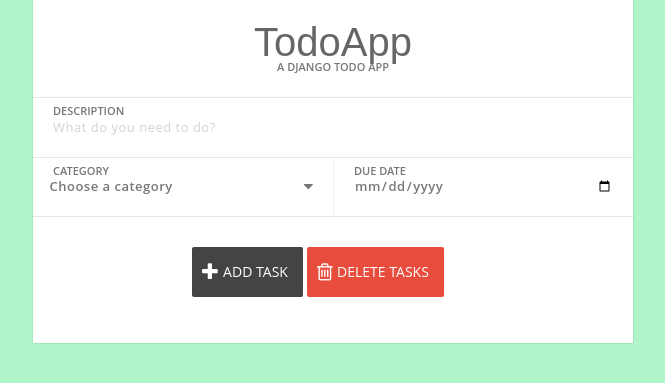
After one commit to meenachan/-ToDowebsite, a Django app: template myapp/myapp/templates/main.html in a window 1280 px wide. The commit adds this page. Shown: the top 383 px of the page, without its empty margins (307-972 px from the left). Run offline with Django 3.2, Linux system fonts and the light colour scheme; the template is opened without the code that fills it, so the values that code supplies are empty; some libraries are stand-ins or nearby versions.

Commit message:
Allows for linking between webpages

```diff
--- a/myapp/myapp/templates/home.html
+++ b/myapp/myapp/templates/home.html
@@ -5,7 +5,6 @@
     <meta name="viewport" content="width=device-width, initial-scale=1.0">
     <title>home</title>
     <link rel="stylesheet" href="https://stackpath.bootstrapcdn.com/bootstrap/4.5.0/css/bootstrap.min.css" integrity="sha384-9aIt2nRpC12Uk9gS9baDl411NQApFmC26EwAOH8WgZl5MYYxFfc+NcPb1dKGj7Sk" crossorigin="anonymous">
-    <link rel="stylesheet" href="../{% static 'css/style.css' %}">
     <link rel="stylesheet" href="../static/css/style.css">
     <link href="https://fonts.googleapis.com/css2?family=Lobster&display=swap" rel="stylesheet">
     <style>
@@ -90,7 +89,7 @@ body{
         <div class="collapse navbar-collapse" id="navbarSupportedContent-4">
           <ul class="navbar-nav ml-auto">
             <li class="nav-item">
-              <a class="nav-link" href="./login.html">
+              <a class="nav-link" href="/login">
                 <i class="fab fa-facebook-f"></i> Login
                 <!-- <span class="sr-only">(current)</span> -->
               </a>
--- a/myapp/myapp/templates/login.html
+++ b/myapp/myapp/templates/login.html
@@ -447,8 +447,10 @@ html {
               <span class="spin"></span>
            </div>
 
-           <div class="button login">
-              <button><span>GO</span> <i class="fa fa-check"></i></button>
+            <div class="button login">
+              <button onclick = "location.href = '/list/'"><span>GO</span> <i class="fa fa-check"></i>
+              </button>
+
            </div>
 
            <a href="" class="pass-forgot">Forgot your password?</a>
--- /dev/null
+++ b/myapp/myapp/templates/main.html
@@ -0,0 +1,61 @@
+<!DOCTYPE html>
+<html >
+<head>
+  <meta charset="UTF-8">
+  <title>TodoApp - Create A Todo With Django</title>
+  {% load static %}
+
+  <link rel="stylesheet" href="https://maxcdn.bootstrapcdn.com/bootstrap/4.0.0-beta/css/bootstrap.min.css" integrity="sha384-/Y6pD6FV/Vv2HJnA6t+vslU6fwYXjCFtcEpHbNJ0lyAFsXTsjBbfaDjzALeQsN6M" crossorigin="anonymous">
+  <link rel="stylesheet" type="text/css" href="https://maxcdn.bootstrapcdn.com/font-awesome/4.7.0/css/font-awesome.min.css">
+   <link rel="stylesheet"  href="{% static 'myapp/static/css/style.css' %}">
+   <base href="/">
+   <link rel="stylesheet" type="text/css" href="{{STATIC_URL}}css/style.css" >
+   <link rel="stylesheet" type="text/css" href="../static/css/style.css" >
+</head>
+<body>
+<div django-app="TaskManager">
+    <div class="container">
+            <div class="content">
+            <h1>TodoApp</h1>
+            <p class="tagline">a Django todo app</p>
+            <form action="" method="post">
+            {% csrf_token %} <!-- csrf token for basic security -->
+                <div class="inputContainer">
+                    <input type="text" id="description" class="taskName" placeholder="What do you need to do?" name="description" required>
+                    <label for="description">Description</label>
+                </div>
+                <div class="inputContainer half last">
+                    <i class="fa fa-caret-down selectArrow"></i>
+                    <select id="category" class="taskCategory" name="category_select">
+                    <option class="disabled" value="">Choose a category</option>
+                    {% for category in categories %}
+                        <option class="" value="{{ category.name }}" name="{{ category.name }}">{{ category.name }}</option>
+                    {% endfor %}
+                    </select>
+                    <label for="category">Category</label>
+                </div>
+                <div class="inputContainer half last right">
+                    <input type="date" id="dueDate" class="taskDate" name="date">
+                    <label for="dueDate">Due Date</label>
+                </div>
+                <div class="row">
+                    <button class="taskAdd" name="taskAdd" type="submit"><i class="fa fa-plus icon"></i>Add task</button>
+                    <button class="taskDelete" name="taskDelete" formnovalidate="" type="submit" onclick="$('input#sublist').click();"><i class="fa fa-trash-o icon"></i>Delete Tasks</button>
+                </div>
+            <ul class="taskList">
+            {% for todo in todos %} <!-- django template lang - for loop -->
+                <li class="taskItem">
+                    <input type="checkbox" class="taskCheckbox" name="checkedbox" id="{{ todo.id }}" value="{{ todo.id }}">
+                    <label for="{{ todo.id }}"><span class="complete-">{{ todo.title }}</span></label>
+                    <span class="category-{{ todo.category }}">{{ todo.category }}</span>
+                    <strong class="taskDate"><i class="fa fa-calendar"></i>{{ todo.created }} - {{ todo.due_date }}</strong>
+                </li>
+            {% endfor %}
+            </ul><!-- taskList -->
+            </form>
+            </div><!-- content -->
+ </div><!-- container -->
+</div>
+<script src="https://ajax.googleapis.com/ajax/libs/jquery/3.2.1/jquery.min.js"></script>
+</body>
+</html>
```
